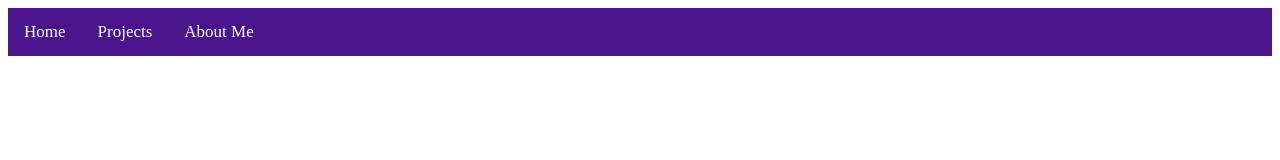
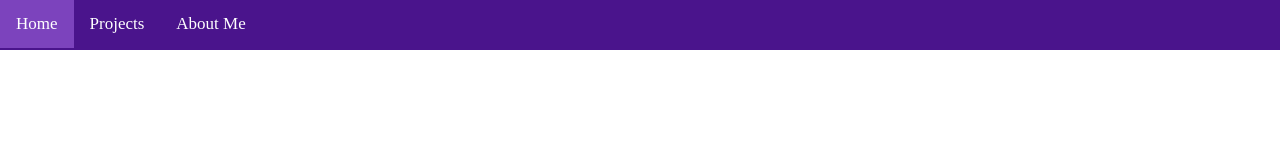
Before and after one commit to savardnm/me, a plain HTML site: page navbar.html in a window 1280 px wide. Drawn offline with Linux system fonts and the light colour scheme.

Commit message:
float top bar

```diff
--- a/navbar.html
+++ b/navbar.html
@@ -1,10 +1,16 @@
 <!DOCTYPE html>
 <html lang="en">
 <link rel="stylesheet" href="scheme.css">
-<head> <script src="navbar-loader.js"></script> </head>
-<div class="topnav">
-    <a href="index.html" id = "Home">Home</a>
-    <a href="projects.html" id = "Projects">Projects</a>
-    <a href="about-me.html" id = "About Me">About Me</a>
-</div>
+<head>
+    <script src="navbar-loader.js"></script>
+</head>
+<body>
+<header class="topnav">
+    <div>
+        <a href="index.html" id="Home">Home</a>
+        <a href="projects.html" id="Projects">Projects</a>
+        <a href="about-me.html" id="About Me">About Me</a>
+    </div>
+</header>
+</body>
 </html>
--- a/scheme.css
+++ b/scheme.css
@@ -2,16 +2,27 @@
 .topnav {
   background-color: #4a148c;
   overflow: hidden;
+
+
+  position: fixed;
+  float: top;
+  width: 100%;
+  height: 50px;
+
+  top:0px;
+  left: 0px;
+
+  z-index:1;
 }
 
 /* Style the links inside the navigation bar */
 .topnav a {
   float: left;
-  color: #fff;
   text-align: center;
   padding: 14px 16px;
   text-decoration: none;
   font-size: 17px;
+  color: white;
 }
 
 /* Change the color of links on hover */
@@ -25,7 +36,3 @@
   background-color: #7c43bd;
   color: white;
 }
-
-.header {
-  padding: 0px 0px 0px 0px; !important;
-}
```
Also changed, not shown: index.html (+2 -2 lines).
